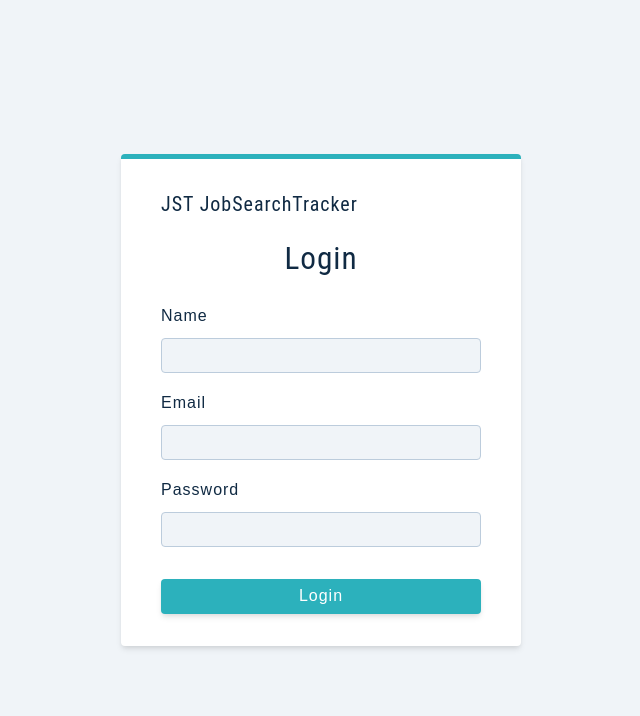
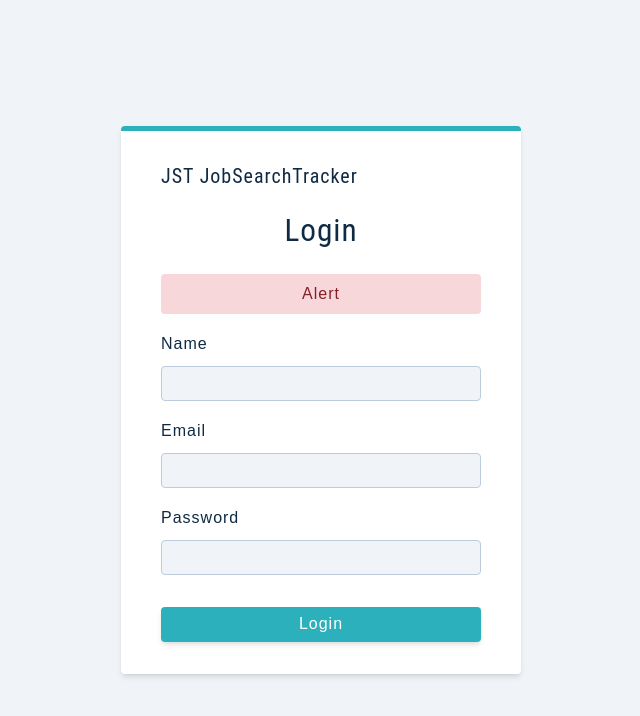
Before and after one commit to ZaidaMM/job-search-tracker, a React (Create React App) app: page /register in a window 1280 px wide. Shown: the top 716 px of the page, without its empty margins (319-959 px from the left). Built offline with nearby package versions, Linux system fonts and the light colour scheme.

Commit message:
Alert setup

```diff
--- /dev/null
+++ b/src/components/Alert.js
@@ -0,0 +1,4 @@
+const Alert = () => {
+  return <div className='alert alert-danger'>Alert</div>;
+};
+export default Alert;
--- a/src/components/index.js
+++ b/src/components/index.js
@@ -1,3 +1,5 @@
 import Logo from './Logo';
+import FormRow from './FormRow';
+import Alert from './Alert';
 
-export { Logo };
+export { Logo, FormRow, Alert };
--- a/src/pages/Register.js
+++ b/src/pages/Register.js
@@ -1,13 +1,13 @@
 import { useEffect, useState } from 'react';
 import Wrapper from '../assets/wrappers/RegisterPage';
-import { Logo } from '../components';
-import FormRow from '../components/FormRow';
+import { Logo, FormRow, Alert } from '../components';
 
 const initialState = {
   name: '',
   email: '',
   password: '',
   isMember: true,
+  showAlert: true,
 };
 
 function Register() {
@@ -27,7 +27,7 @@ function Register() {
       <form className='form' onSubmit={onSubmit}>
         <Logo />
         <h3>Login</h3>
-
+        {values.showAlert && <Alert />}
         {/* Name input */}
         <FormRow
           type='text'
@@ -44,7 +44,6 @@ function Register() {
           handleChange={handleChange}
           className='form-input'
         />
-
         {/* Password input */}
         <FormRow
           type='password'
@@ -53,7 +52,6 @@ function Register() {
           handleChange={handleChange}
           className='form-input'
         />
-
         <button type='submit' className='btn btn-block'>
           Login
         </button>
```
